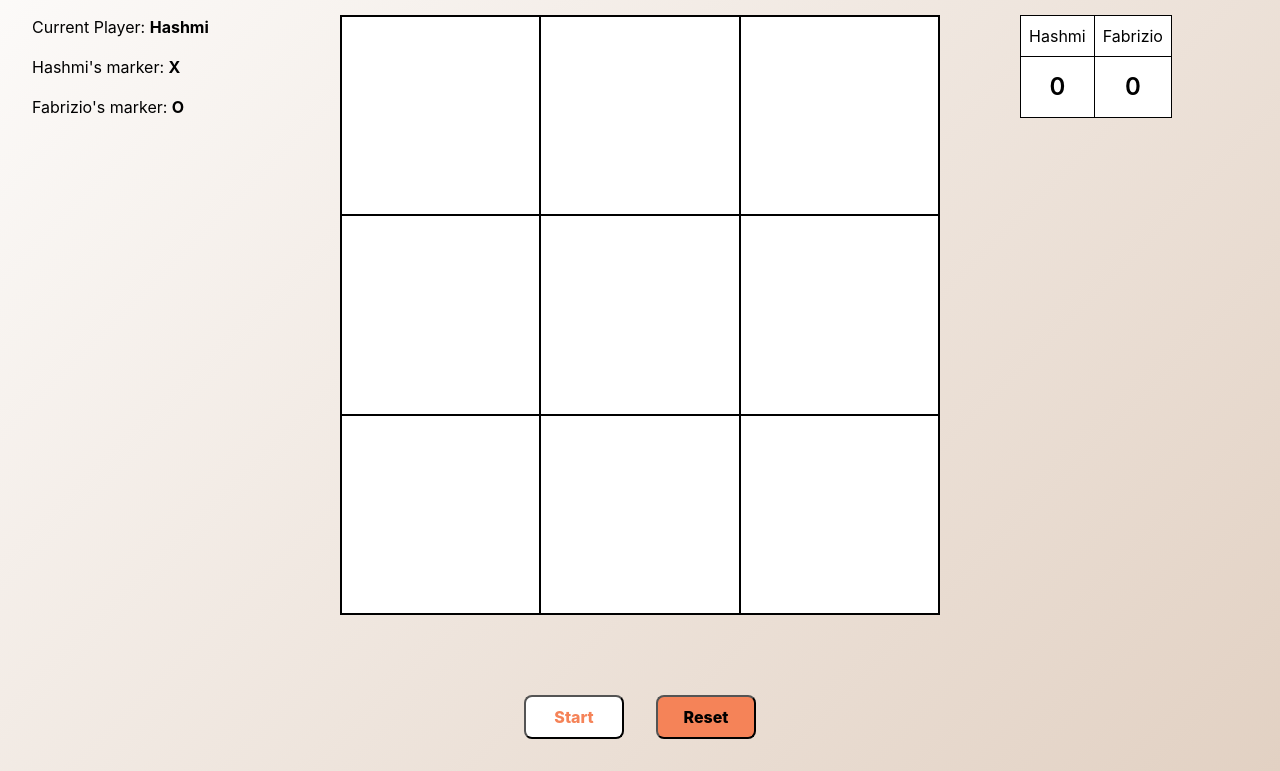
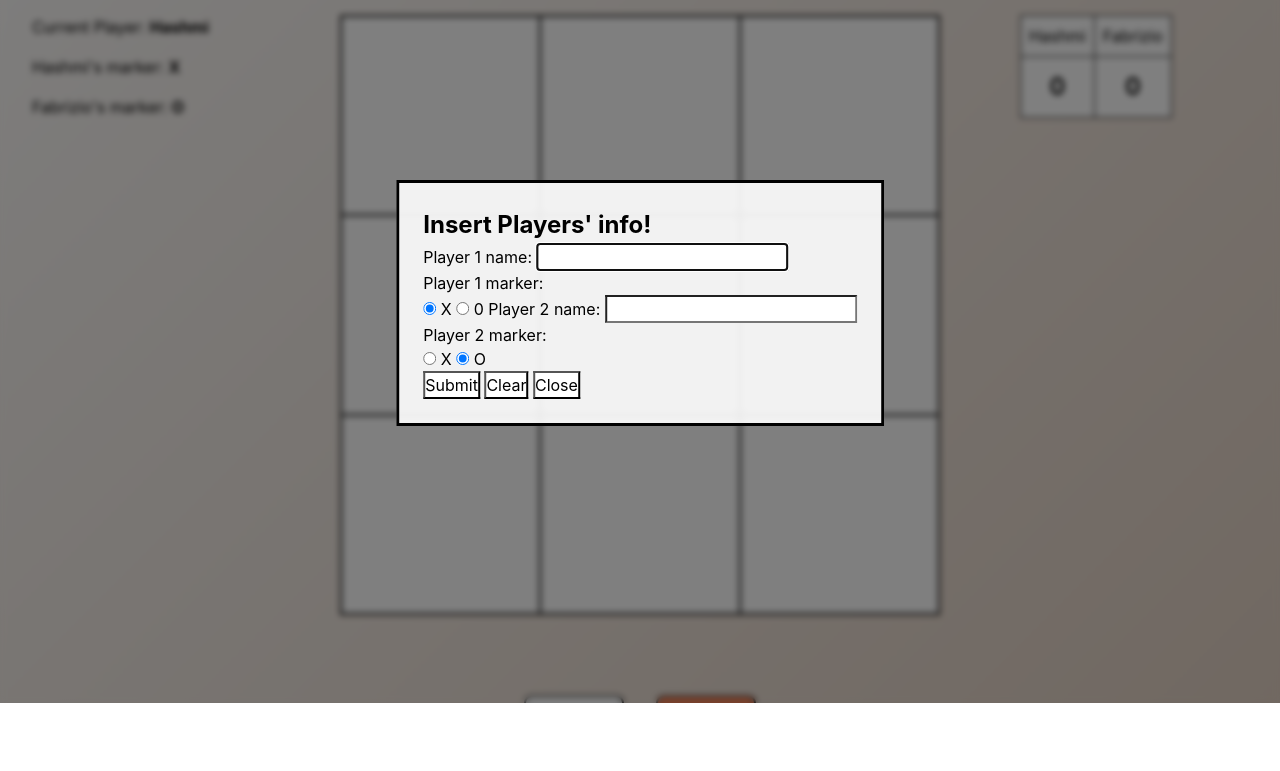
Before and after one commit to slashovia/Tic-Tac-Toe, a plain HTML site: page index.html in a window 1280 px wide. Shown: the part 97-868 px from the top of the page. After the commit the page ends 800 px from the top, so only its background shows below. Drawn offline with Linux system fonts and the light colour scheme.

Commit message:
Add dialog

```diff
--- a/index.html
+++ b/index.html
@@ -9,6 +9,34 @@
 </head>
 
 <body>
+    <div class="backdrop"></div>
+    <dialog open>
+        <form method="dialog">
+            <h2>Insert Players' info!</h2>
+            <label for="p1name">Player 1 name:</label>
+            <input class="formInput" type="text" name="p1name" id="p1name" maxlength="10" title="Up to 10 characters."
+                required autofocus>
+            <p>Player 1 marker:</p>
+            <input type="radio" name="p1marker" id="p1markerX" value="X" checked>
+            <label for="p1marker">X</label>
+            <input type="radio" name="p1marker" id="p1markerO" value="0">
+            <label for="p1marker">0</label>
+
+            <label for="p2name">Player 2 name:</label>
+            <input class="formInput" type="text" name="p2name" id="p2name" maxlength="10" title="Up to 10 characters."
+                required>
+            <p>Player 2 marker:</p>
+            <input type="radio" name="p2marker" id="p2markerX" value="X">
+            <label for="p2marker">X</label>
+            <input type="radio" name="p2marker" id="p2markerO" value="O" checked>
+            <label for="p2marker">O</label>
+            <div class="inputBtn">
+                <input type="submit" id="submitBtn" value="Submit">
+                <input type="reset" value="Clear">
+                <input type="button" id="closeBtn" value="Close">
+            </div>
+        </form>
+    </dialog>
     <header>
         <h1>Tic Tac Toe!</h1>
     </header>
--- a/script.js
+++ b/script.js
@@ -1,4 +1,8 @@
 const domElements = (function () {
+    const dialog = document.querySelector('dialog');
+    const backdrop = document.querySelector('.backdrop')
+    const formInput = document.querySelectorAll('.formInput');
+    const closeBtn = document.querySelector('#closeBtn')
     const cell = document.querySelectorAll('.cell');
     const livePlayer = document.querySelector('.current-player');
     const infoPlayer = document.querySelector('.info');
@@ -89,8 +93,24 @@ const domElements = (function () {
         })
     }
 
+    const closeDialog = () => {
+        dialog.close();
+        backdrop.style.display = 'none'
+        formInput.forEach(input => {
+            input.value = '';
+        })
+    }
+
+
+    dialog.addEventListener('keydown', e => {
+        if (e.key === 'Escape') {
+            closeDialog()
+        }
+    })
+
+    closeBtn.addEventListener('click', closeDialog);
     return {
-        cell, infoPlayer, startBtn, resetBtn, createPlayerElement, updateCurrentPlayerElement, updateScorePlayerElement, mouseClick, mouseOut, mouseOver, winnerCells, resetCells
+        cell, infoPlayer, startBtn, resetBtn, createPlayerElement, updateCurrentPlayerElement, updateScorePlayerElement, mouseClick, mouseOut, mouseOver, winnerCells, resetCells,
     }
 })();
 
--- a/style.css
+++ b/style.css
@@ -5,13 +5,19 @@
     --secondary-color: #ffffff;
 }
 
-header,
-main {
-    margin: 2em;
+html,
+body {
+    height: 100%;
+    overflow: hidden;
 }
 
 body {
     background: linear-gradient(135deg, #fdfcfb 0%, #e2d1c3 100%);
+}
+
+header,
+main {
+    margin: 2em;
 }
 
 header h1 {
@@ -122,6 +128,31 @@ table {
     }
 }
 
+dialog {
+    position: fixed;
+    top: 50%;
+    left: 50%;
+    transform: translate(-50%, -50%);
+    padding: 1.5em;
+    z-index: 1000;
+    background-color: rgba(255, 255, 255, 0.9);
+}
+
+dialog::backdrop {
+    background-color: transparent;
+}
+
+.backdrop {
+    position: fixed;
+    top: 0;
+    left: 0;
+    width: 100%;
+    height: 100%;
+    backdrop-filter: blur(3px);
+    background-color: rgba(0, 0, 0, 0.5);
+    z-index: 999;
+}
+
 @keyframes button {
     from {
         background-color: var(--main-color);
```
